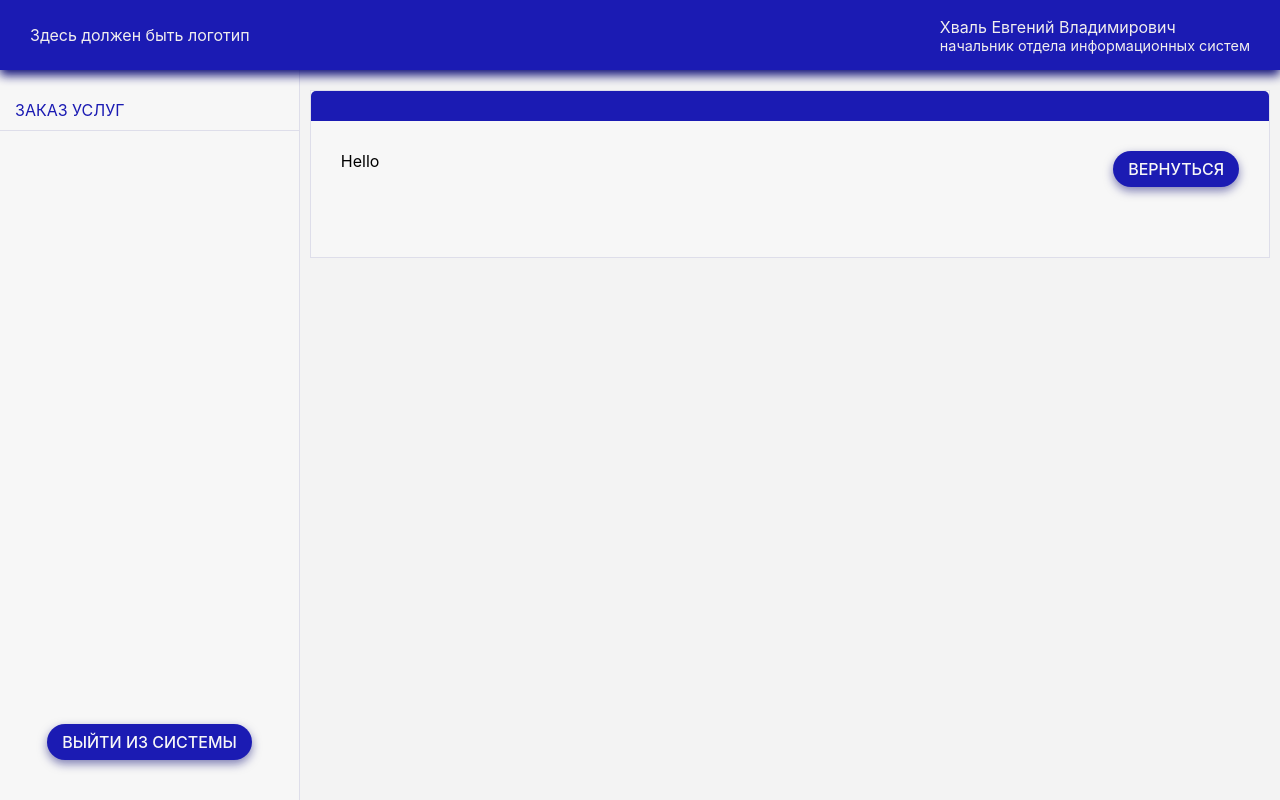
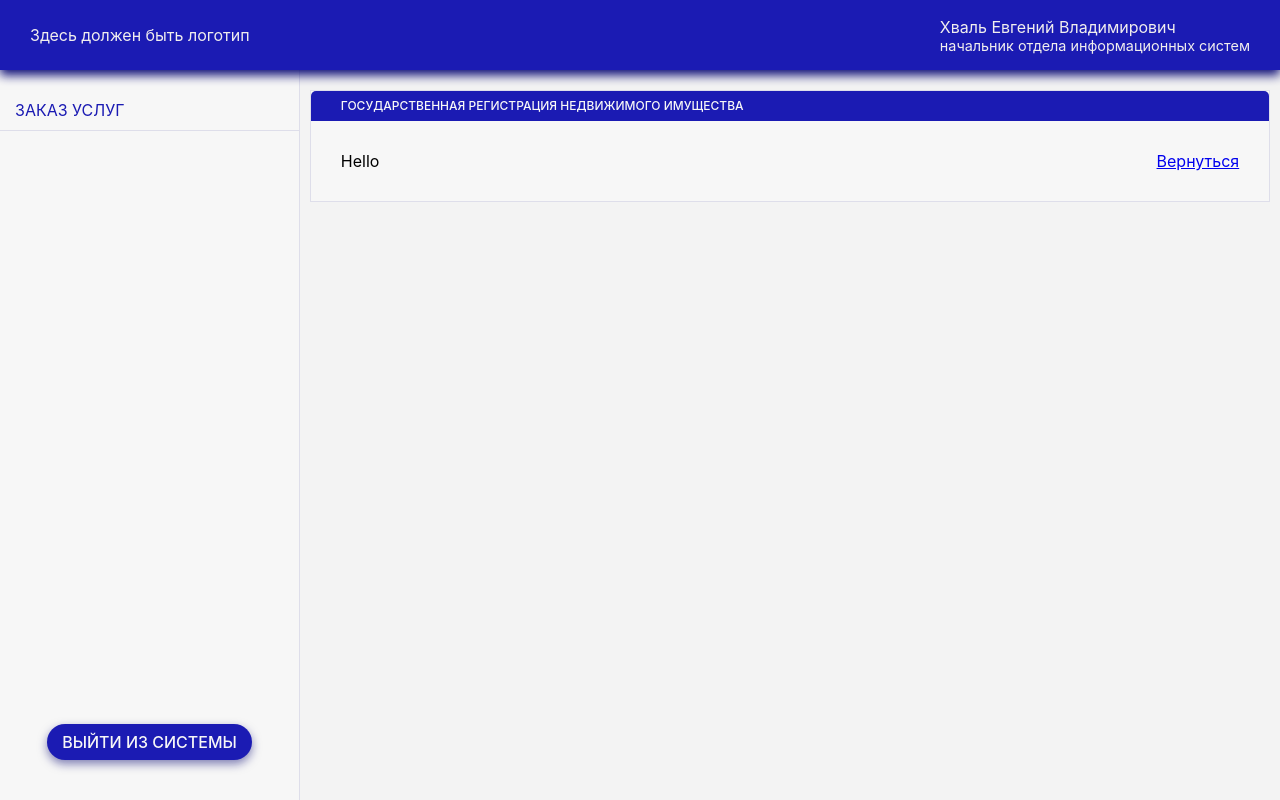
Before and after one commit to moxfalder/grca_realization, a React (Create React App) app in the folder frontend/: page /registration in a window 1280 px wide. Built offline with nearby package versions, Linux system fonts and the light colour scheme.

Commit message:
Добавление ссылки назад

```diff
--- a/frontend/src/App.js
+++ b/frontend/src/App.js
@@ -16,7 +16,12 @@ function App() {
               index
               element={<GeneralInfo title="Информация о пользователе" />}
             />
-            <Route path="/registration" element={<Registration />} />
+            <Route
+              path="/registration"
+              element={
+                <Registration title="Государственная регистрация недвижимого имущества" />
+              }
+            />
             <Route path="*" element={<GeneralInfo />} />
           </Route>
         </Routes>
--- a/frontend/src/Components/Registraion/registration.js
+++ b/frontend/src/Components/Registraion/registration.js
@@ -1,6 +1,6 @@
 import "./registration.css";
 import Card from "../UI/card/card";
-import Button from "../UI/Button/button";
+import Links from "../UI/Link/link";
 
 function Registration(props) {
   // console.log(props);
@@ -16,7 +16,7 @@ function Registration(props) {
             <Card />
           </div>
           <div className="cards-return">
-            <Button text="Вернуться" formaction="/" />
+            <Links text="Вернуться" />
           </div>
         </div>
       </div>
--- /dev/null
+++ b/frontend/src/Components/UI/Link/link.js
@@ -0,0 +1,9 @@
+import { Link } from "react-router-dom";
+const Links = (props) => {
+  return (
+    <div className="link">
+      <Link to="/">{props.text}</Link>
+    </div>
+  );
+};
+export default Links;
```
